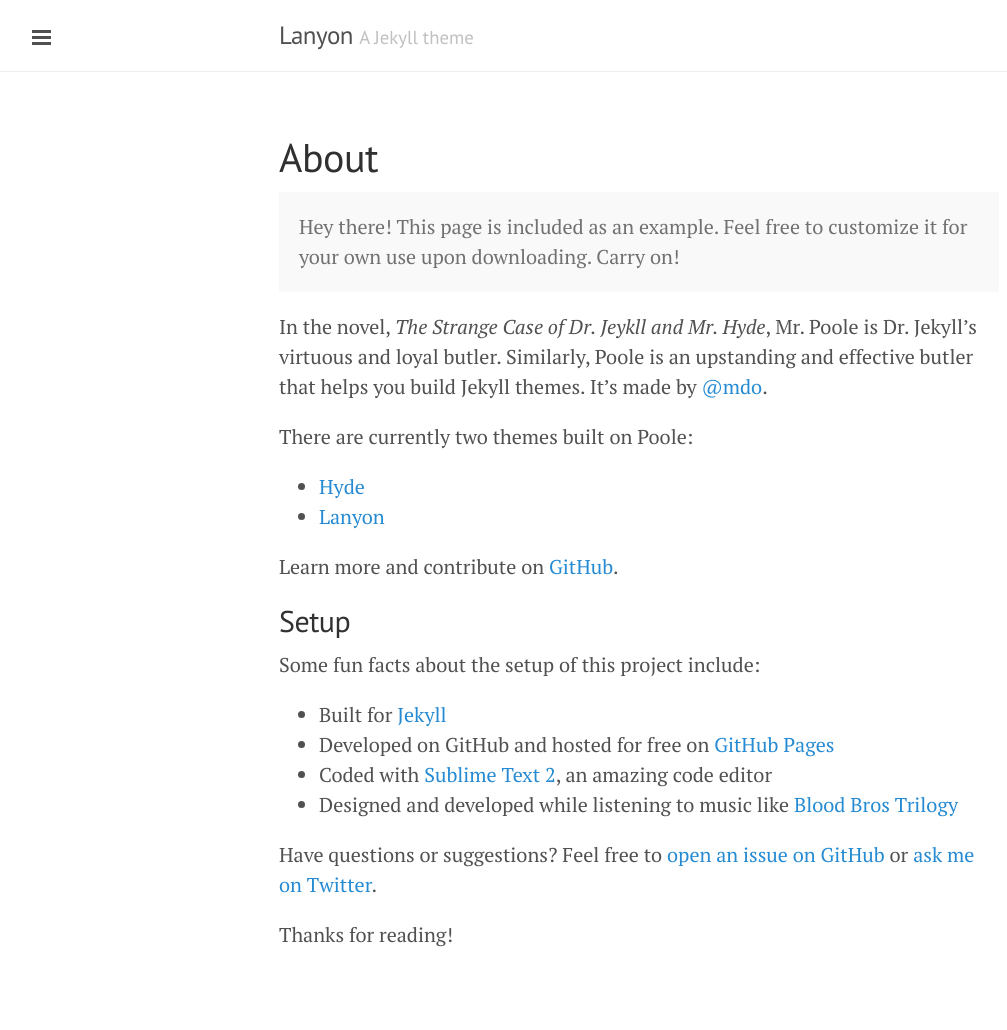
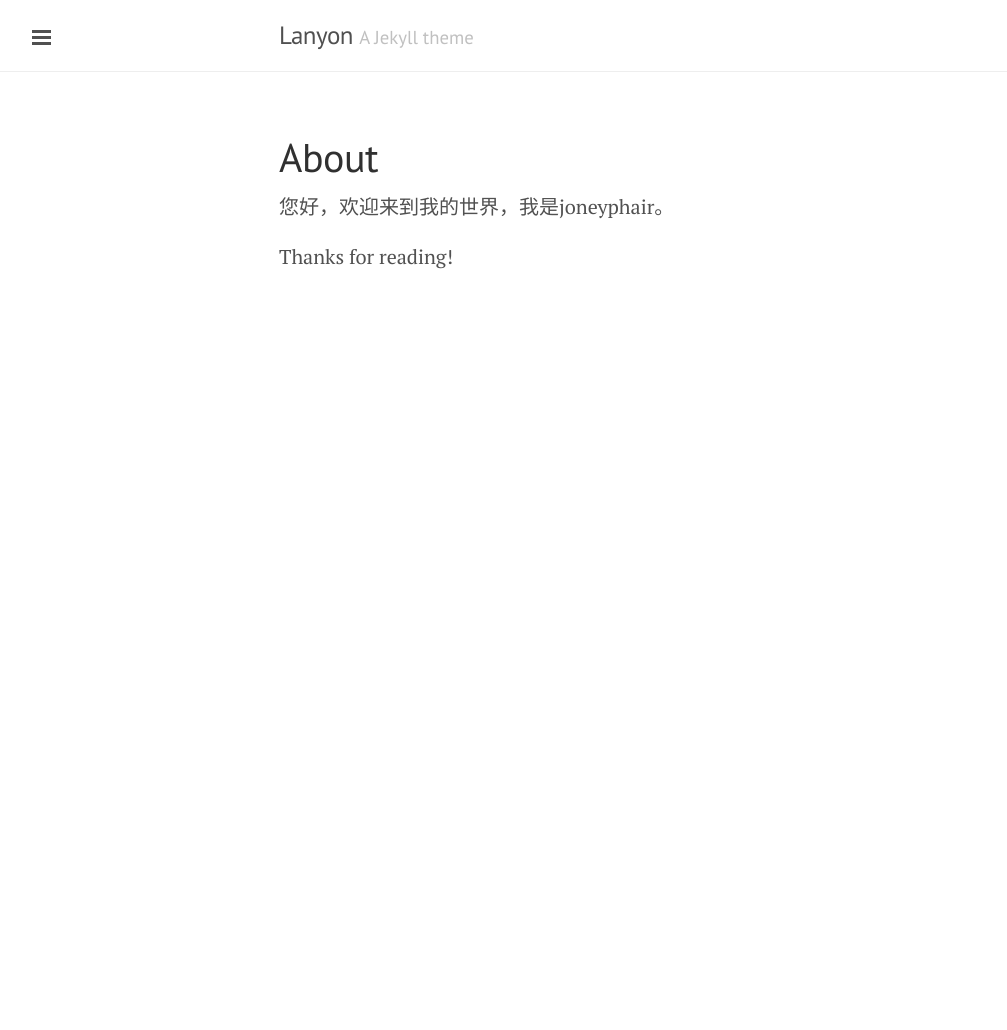
Before and after one commit to joneyphair/joneyphair.github.io, a Jekyll site: the page built from about.md, in a window 1280 px wide. Shown: the whole page, without its empty margins (1-1008 px from the left). Built offline with Jekyll 4.4.1, drawn with Linux system fonts in a browser that asks for light colours; Markdown is read by kramdown in place of the engine named in the settings; after the commit the page ends 900 px from its top, so only the background shows below that.

Commit message:
修改关于我

```diff
--- a/about.md
+++ b/about.md
@@ -3,28 +3,6 @@
 title: About
 ---
 
-<p class="message">
-  Hey there! This page is included as an example. Feel free to customize it for your own use upon downloading. Carry on!
-</p>
-
-In the novel, *The Strange Case of Dr. Jeykll and Mr. Hyde*, Mr. Poole is Dr. Jekyll's virtuous and loyal butler. Similarly, Poole is an upstanding and effective butler that helps you build Jekyll themes. It's made by [@mdo](https://twitter.com/mdo).
-
-There are currently two themes built on Poole:
-
-* [Hyde](http://hyde.getpoole.com)
-* [Lanyon](http://lanyon.getpoole.com)
-
-Learn more and contribute on [GitHub](https://github.com/poole).
-
-## Setup
-
-Some fun facts about the setup of this project include:
-
-* Built for [Jekyll](http://jekyllrb.com)
-* Developed on GitHub and hosted for free on [GitHub Pages](https://pages.github.com)
-* Coded with [Sublime Text 2](http://sublimetext.org), an amazing code editor
-* Designed and developed while listening to music like [Blood Bros Trilogy](https://soundcloud.com/maddecent/sets/blood-bros-series)
-
-Have questions or suggestions? Feel free to [open an issue on GitHub](https://github.com/poole/issues/new) or [ask me on Twitter](https://twitter.com/mdo).
+您好，欢迎来到我的世界，我是joneyphair。
 
 Thanks for reading!
```
